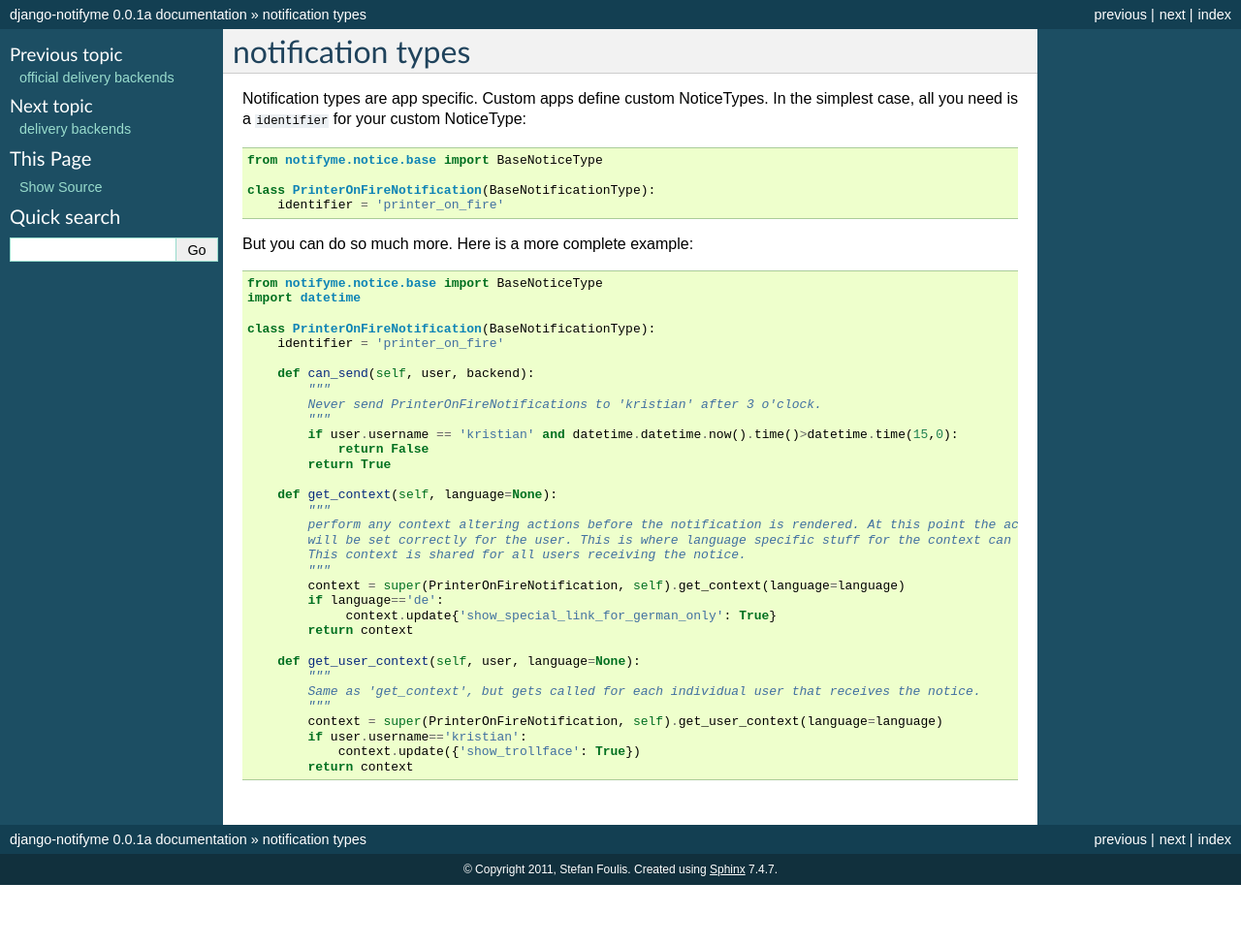
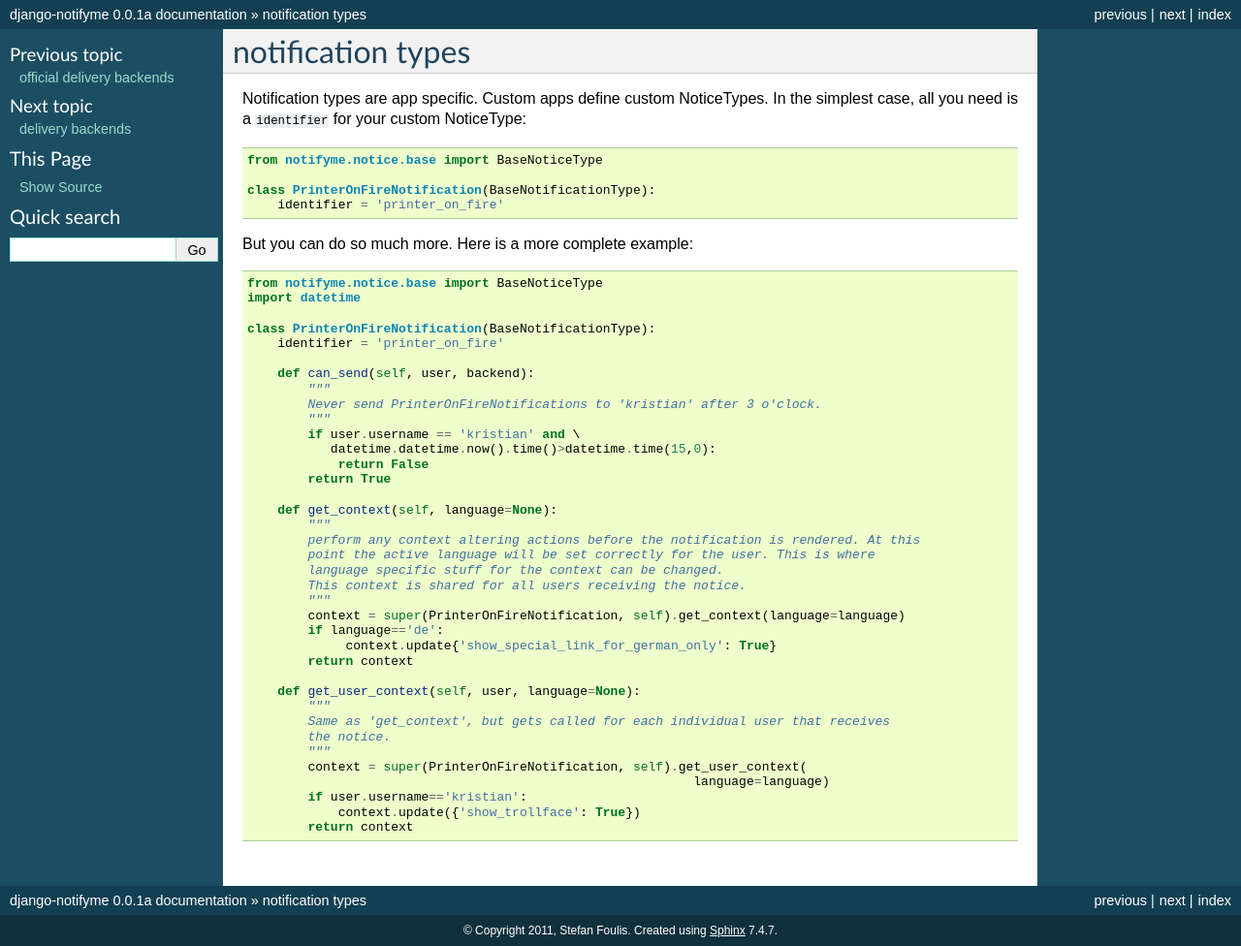
Before and after one commit to stefanfoulis/django-notifyme, a Sphinx documentation site: the page built from docs/notification_types.rst, in a window 1280 px wide. Shown: the whole page at 97% size. Built offline with Sphinx 7.4.7, drawn with Linux system fonts in a browser that asks for light colours; before the commit the page ends 913 px from its top, so only the background shows below that.

Commit message:
linebreak fixes

```diff
--- a/docs/notification_types.rst
+++ b/docs/notification_types.rst
@@ -23,14 +23,16 @@ But you can do so much more. Here is a more complete example::
             """
             Never send PrinterOnFireNotifications to 'kristian' after 3 o'clock.
             """
-            if user.username == 'kristian' and datetime.datetime.now().time()>datetime.time(15,0):
+            if user.username == 'kristian' and \
+               datetime.datetime.now().time()>datetime.time(15,0):
                 return False
             return True
 
         def get_context(self, language=None):
             """
-            perform any context altering actions before the notification is rendered. At this point the active language
-            will be set correctly for the user. This is where language specific stuff for the context can be changed.
+            perform any context altering actions before the notification is rendered. At this
+            point the active language will be set correctly for the user. This is where
+            language specific stuff for the context can be changed.
             This context is shared for all users receiving the notice.
             """
             context = super(PrinterOnFireNotification, self).get_context(language=language)
@@ -40,9 +42,11 @@ But you can do so much more. Here is a more complete example::
 
         def get_user_context(self, user, language=None):
             """
-            Same as 'get_context', but gets called for each individual user that receives the notice.
+            Same as 'get_context', but gets called for each individual user that receives
+            the notice.
             """
-            context = super(PrinterOnFireNotification, self).get_user_context(language=language)
+            context = super(PrinterOnFireNotification, self).get_user_context(
+                                                               language=language)
             if user.username=='kristian':
                 context.update({'show_trollface': True})
             return context
```
